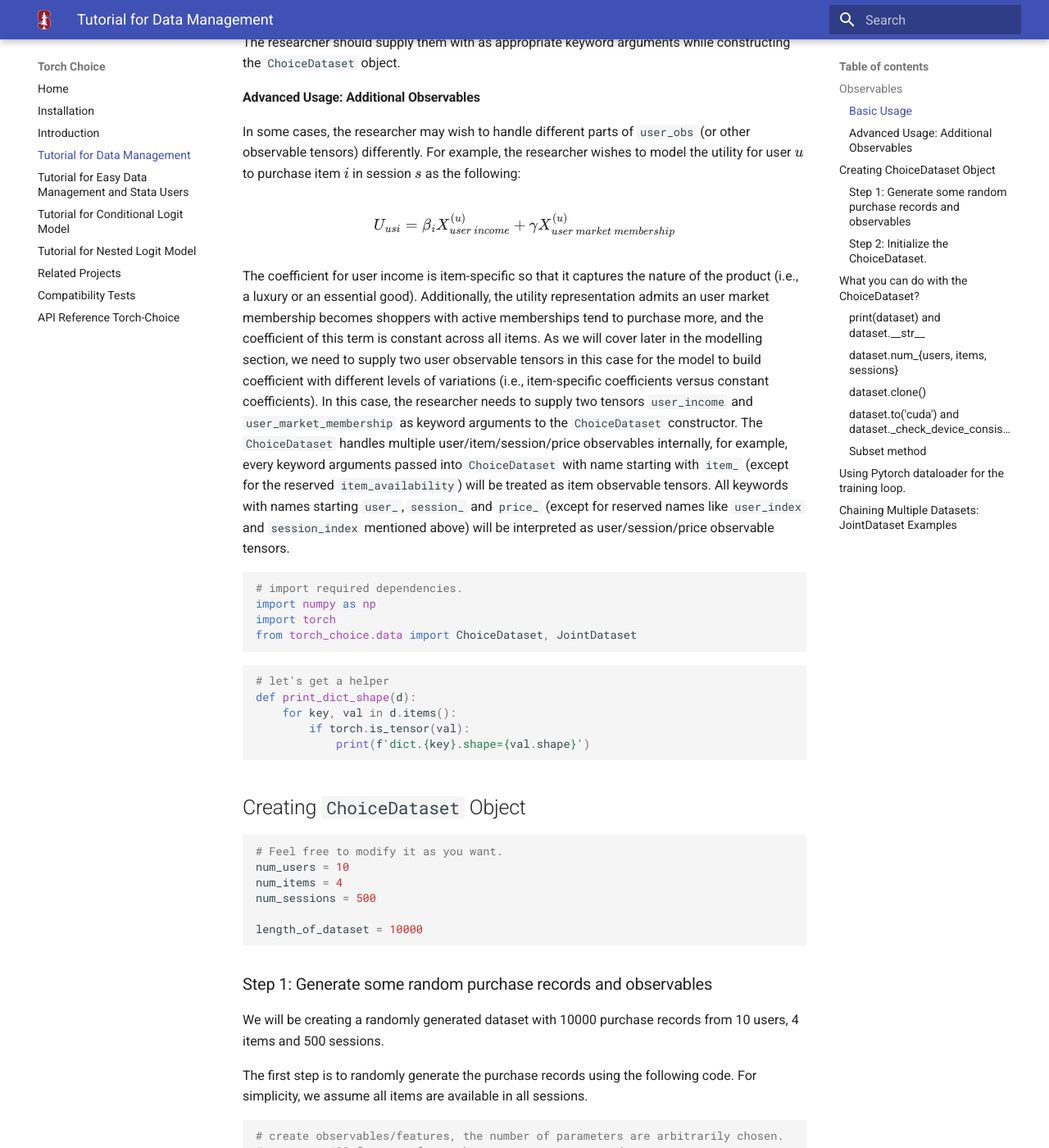
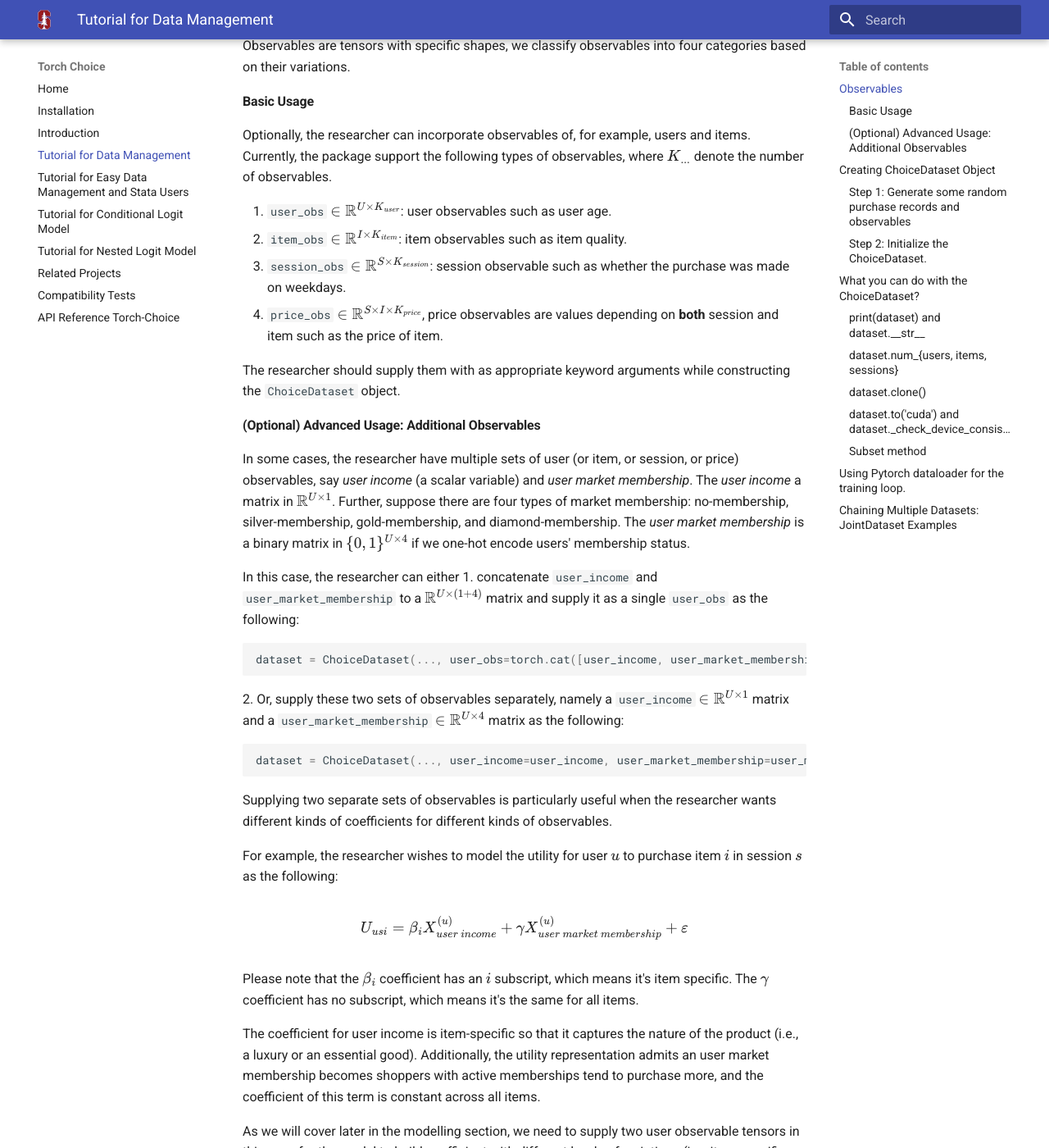
Before and after one commit to gsbDBI/torch-choice, an MkDocs documentation site: the page built from docs_src/data_management.md, in a window 1280 px wide and 1400 px high, scrolled down 985 px. Shown: the whole window at 82% size. Built offline with MkDocs 1.6.1 and Material for MkDocs 9.7.7, drawn with Linux system fonts in a browser that asks for light colours; some of the changed text lies outside the part shown.

Commit message:
update data management tutorial.

````diff
--- a/docs_src/data_management.md
+++ b/docs_src/data_management.md
@@ -10,6 +10,23 @@ This tutorial provides in-depth explanations on how the `torch-choice` library m
 
 **Note**: since this package was initially proposed for modelling consumer choices, attribute names of `ChoiceDataset` are borrowed from the consumer choice literature.
 
+**Note**: PyTorch uses the term **tensor** to denote high dimensional matrices, we will be using **tensor** and **matrix** interchangeably.
+
+After walking through this tutorial, you should be abel to initiate a `ChoiceDataset` object as the following and use it to manage data.
+```python
+dataset = ChoiceDataset(
+    # pre-specified keywords of __init__
+    item_index=item_index,  # required.
+    # optional:
+    user_index=user_index,
+    session_index=session_index,
+    item_availability=item_availability,
+    # additional keywords of __init__
+    user_obs=user_obs,
+    item_obs=item_obs,
+    session_obs=session_obs,
+    price_obs=price_obs)
+```
 
 ### Observables
 Observables are tensors with specific shapes, we classify observables into four categories based on their variations.
@@ -24,17 +41,35 @@ Optionally, the researcher can incorporate observables of, for example, users an
 
 The researcher should supply them with as appropriate keyword arguments while constructing the `ChoiceDataset` object.
 
-#### Advanced Usage: Additional Observables
-In some cases, the researcher may wish to handle different parts of `user_obs` (or other observable tensors) differently.
+#### (Optional) Advanced Usage: Additional Observables
+In some cases, the researcher have multiple sets of user (or item, or session, or price) observables, say *user income* (a scalar variable) and *user market membership*. The *user income* a matrix in $\mathbb{R}^{U\times 1}$. Further, suppose there are four types of market membership: no-membership, silver-membership, gold-membership, and diamond-membership. The *user market membership* is a binary matrix in $\{0, 1\}^{U\times 4}$ if we one-hot encode users' membership status.
+
+In this case, the researcher can either
+1. concatenate `user_income` and `user_market_membership` to a $\mathbb{R}^{U\times (1+4)}$ matrix and supply it as a single `user_obs` as the following:
+```python
+dataset = ChoiceDataset(..., user_obs=torch.cat([user_income, user_market_membership], dim=1), ...)
+```
+2. Or, supply these two sets of observables separately, namely a `user_income` $\in \mathbb{R}^{U \times 1}$ matrix and a `user_market_membership` $\in \mathbb{R}^{U \times 4}$ matrix as the following:
+```python
+dataset = ChoiceDataset(..., user_income=user_income, user_market_membership=user_market_membership, ...)
+```
+
+Supplying two separate sets of observables is particularly useful when the researcher wants different kinds of coefficients for different kinds of observables.
+
 For example, the researcher wishes to model the utility for user $u$ to purchase item $i$ in session $s$ as the following:
 
 $$
-U_{usi} = \beta_{i} X^{(u)}_{user\ income} + \gamma X^{(u)}_{user\ market\ membership}
+U_{usi} = \beta_{i} X^{(u)}_{user\ income} + \gamma X^{(u)}_{user\ market\ membership} + \varepsilon
 $$
 
+Please note that the $\beta_i$ coefficient has an $i$ subscript, which means it's item specific. The $\gamma$ coefficient has no subscript, which means it's the same for all items.
+
 The coefficient for user income is item-specific so that it captures the nature of the product (i.e., a luxury or an essential good). Additionally, the utility representation admits an user market membership becomes shoppers with active memberships tend to purchase more, and the coefficient of this term is constant across all items.
+
 As we will cover later in the modelling section, we need to supply two user observable tensors in this case for the model to build coefficient with different levels of variations (i.e., item-specific coefficients versus constant coefficients). In this case, the researcher needs to supply two tensors `user_income` and `user_market_membership` as keyword arguments to the `ChoiceDataset` constructor.
-The `ChoiceDataset` handles multiple user/item/session/price observables internally, for example, every keyword arguments passed into `ChoiceDataset` with name starting with `item_` (except for the reserved `item_availability`) will be treated as item observable tensors. All keywords with names starting `user_`, `session_` and `price_` (except for reserved names like `user_index` and `session_index` mentioned above) will be interpreted as user/session/price observable tensors.
+
+Generally, the `ChoiceDataset` handles multiple user/item/session/price observables internally, the `ChoiceDataset` class identifies the variation of observables by their prefixes. For example, every keyword arguments passed into `ChoiceDataset` with name starting with `item_` (except for the reserved `item_availability`) will be treated as item observable tensors.
+Similarly, all keywords with names starting `user_`, `session_` and `price_` (except for reserved names like `user_index` and `session_index` mentioned above) will be interpreted as user/session/price observable tensors.
 
 
 ```python
@@ -67,6 +102,12 @@ length_of_dataset = 10000
 
 ### Step 1: Generate some random purchase records and observables
 We will be creating a randomly generated dataset with 10000 purchase records from 10 users, 4 items and 500 sessions.
+
+We use the term **purchase record** to denote the observation in the dataset due to the convention in Stata documentation (because *observation* meant something else in the Stata documentation and we don't want to confuse existing Stata users).
+
+As mentioned in the introduction tutorial, one purchase record consists of *who* (i.e., user) bought *what* (i.e., item) *when* and *where* (i.e., session).
+
+The length of the dataset equals the number of purchase records in it.
 
 The first step is to randomly generate the purchase records using the following code. For simplicity, we assume all items are available in all sessions.
 
````
Also changed, not shown: 1 other file.
